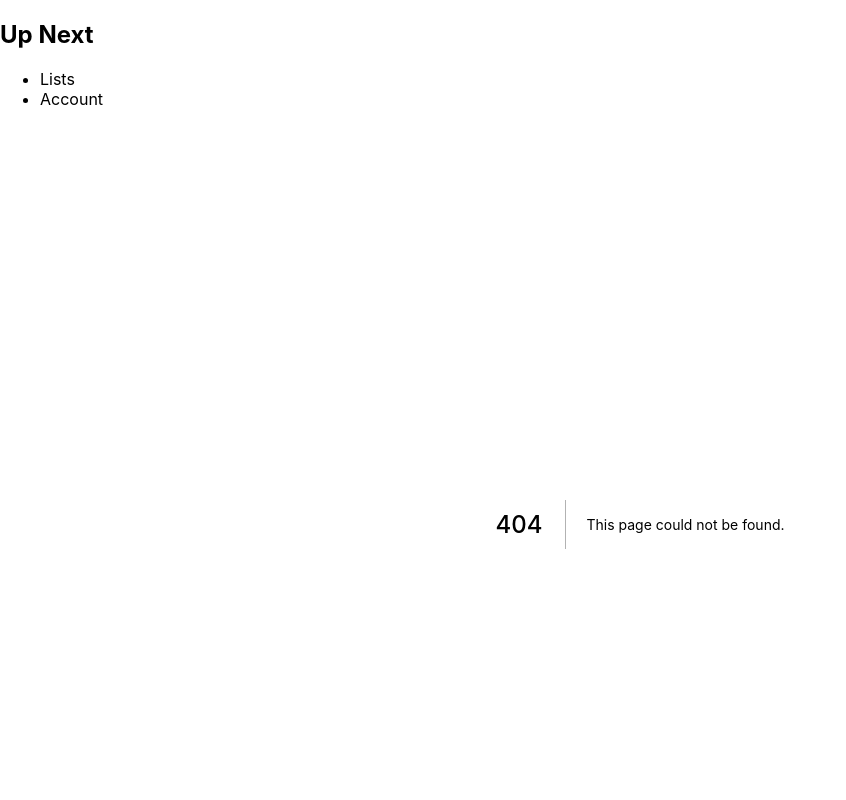
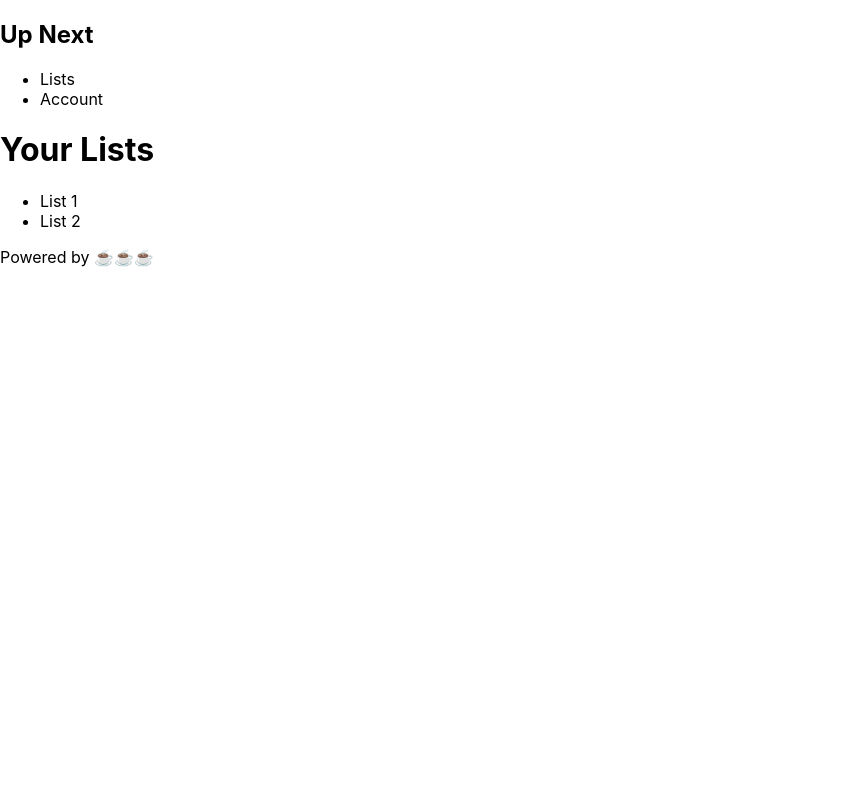
Before and after one commit to ryanfuhrman/up-next, a Next.js app: page /lists in a window 1280 px wide. Before the commit this address had no page. Shown: the top 800 px of the page, without its empty margins (0-846 px from the left). Built offline with nearby package versions, Linux system fonts and the light colour scheme.

Commit message:
Added Lists page

```diff
--- a/components/Navbar.js
+++ b/components/Navbar.js
@@ -1,10 +1,20 @@
+import Link from "next/link";
+
 export default function Navbar() {
   return (
     <nav>
       <h1>Up Next</h1>
       <ul>
-        <li>Lists</li>
-        <li>Account</li>
+        <li>
+          <Link href="/lists">
+            <a>Lists</a>
+          </Link>
+        </li>
+        <li>
+          <Link href="/">
+            <a>Account</a>
+          </Link>
+        </li>
       </ul>
     </nav>
   );
--- /dev/null
+++ b/pages/lists.js
@@ -0,0 +1,11 @@
+export default function Lists() {
+  return (
+    <>
+      <h1>Your Lists</h1>
+      <ul>
+        <li>List 1</li>
+        <li>List 2</li>
+      </ul>
+    </>
+  );
+}
```
Also changed, not shown: 1 other file (tests, documents, lock files or other folders).
